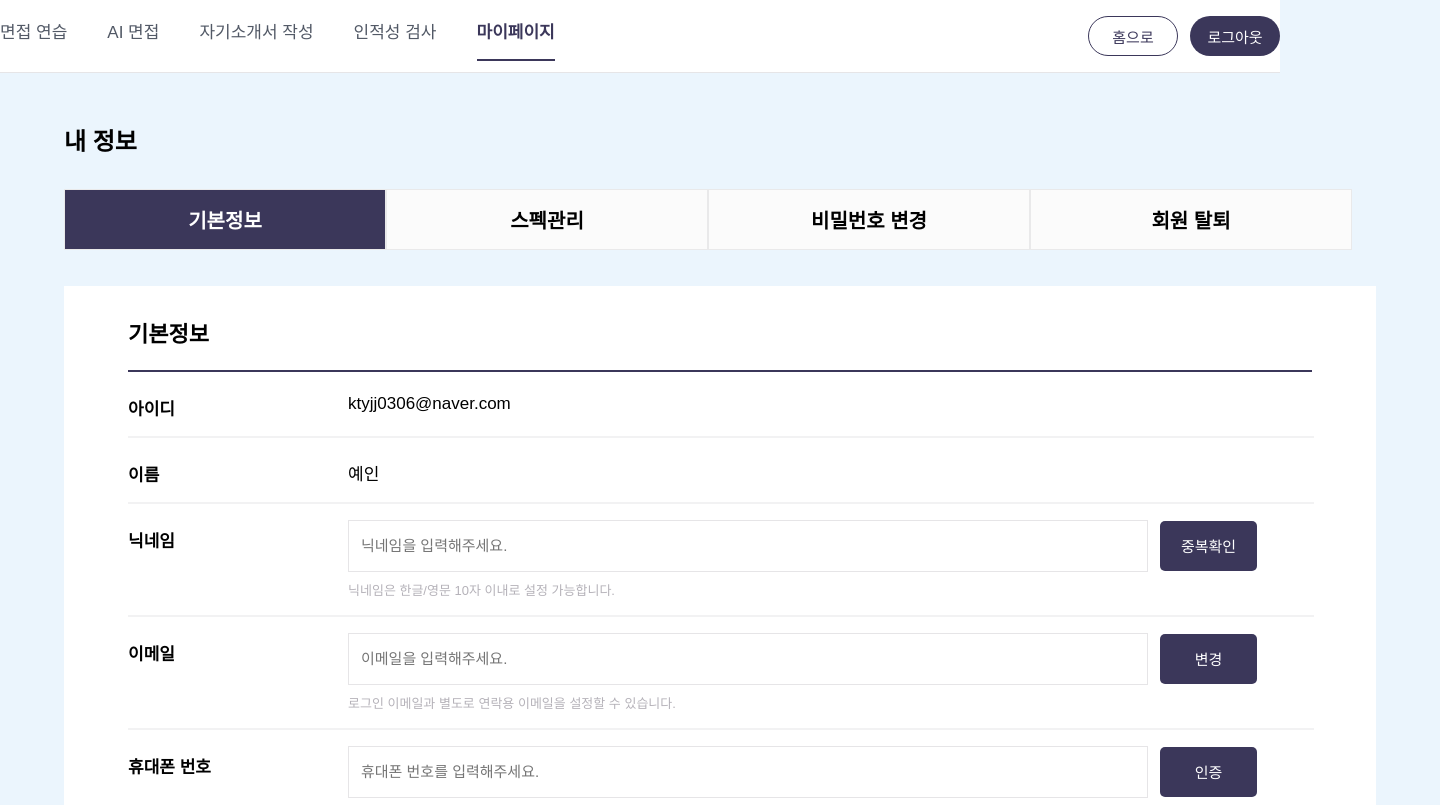
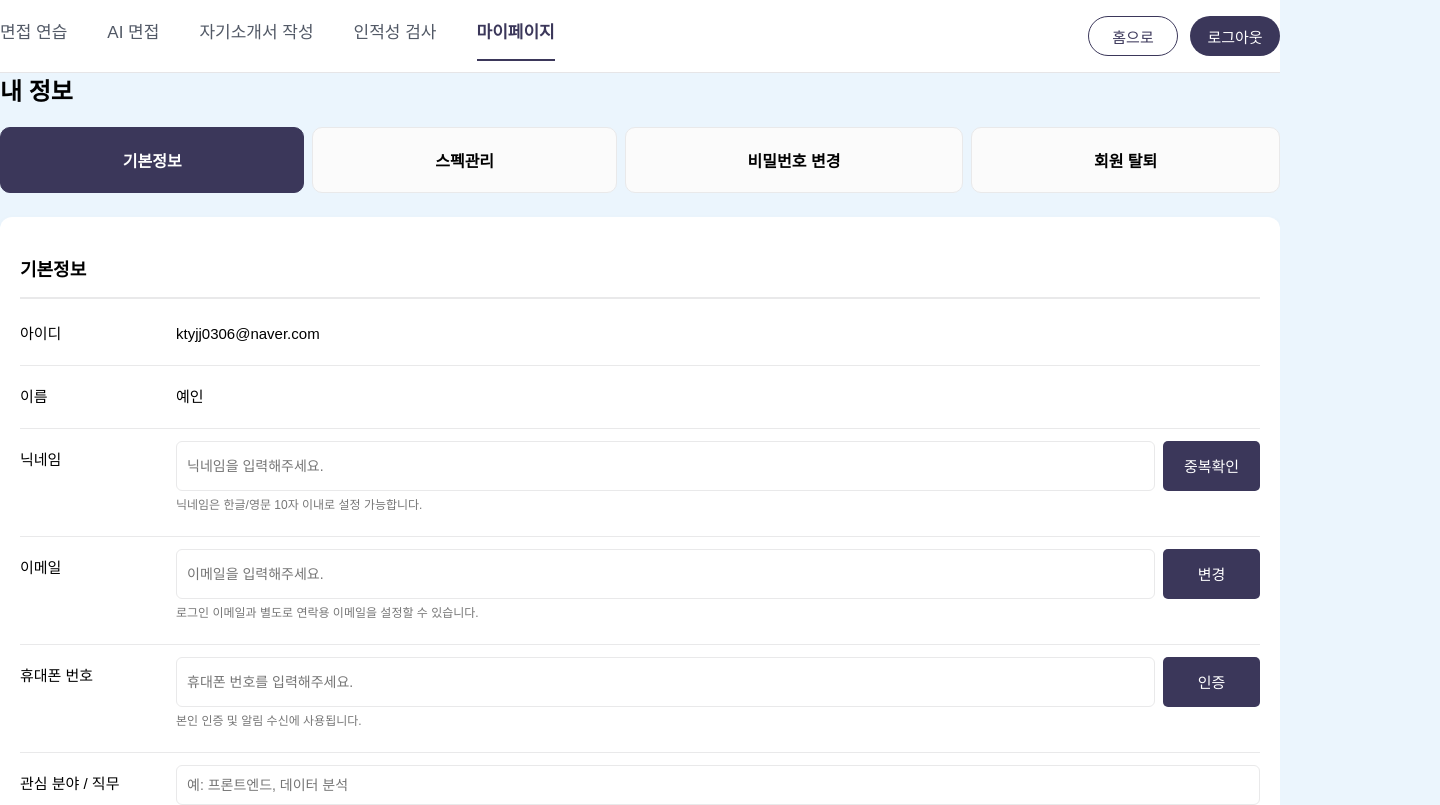
Before and after one commit to 24-AI-Interview/frontend, a React (Create React App) app: page /mypage in a window 1280 px wide. Shown: the top 805 px of the page, 1440 px wide, since content can reach past the window. Built offline with nearby package versions, Linux system fonts and the light colour scheme.

Commit message:
Style: 마이페이지 BasicInfoPage 스타일 수정 #5

```diff
--- a/src/styles/mypage/BasicInfoPage.module.css
+++ b/src/styles/mypage/BasicInfoPage.module.css
@@ -1,149 +1,133 @@
-/* ===== Basic Info (BEM) ===== */
-
-/* Block root */
-.basic-info {
-  position: relative;
-  width: 1440px;
-  height: 1024px;
-  background: #ebf5fd;
-  padding: 30px 64px;
+/* ===== 마이페이지 전용 컨테이너 ===== */
+.mypage-container {
+  max-width: 1320px;
+  margin: 0 auto;
+  padding: 72px 0 0; /* 헤더 높이(72px)만큼 위쪽 여백 */
   box-sizing: border-box;
 }
 
-/* Title */
-.basic-info__title {
-  font-size: 24px;
-  font-weight: 600;
-  color: #000000;
-  margin-bottom: 32px;
+/* 큰 둥근 흰 박스 */
+.bigbox {
+  width: 100%;
+  max-width: 1300px;
+  margin: 0 auto;
+  background: #ffffff;
+  border-radius: 20px;
+  box-shadow: 0 2px 10px rgba(0,0,0,0.05);
+  padding: 24px;
+  box-sizing: border-box;
 }
+
+/* ===== Basic Info (BEM) ===== */
 
 /* Tabs */
 .basic-info__tabs {
   display: flex;
-  margin-bottom: 36px;
+  gap: 8px;
+  margin-bottom: 24px;
 }
-
 .basic-info__tab {
-  width: 320px;
-  height: 59px;
+  flex: 1 1 auto;
+  min-height: 44px;
+  padding: 10px 12px;
   display: flex;
   justify-content: center;
   align-items: center;
   font-weight: 600;
-  font-size: 20px;
+  font-size: 16px;
   border: 1px solid #e9e9ea;
   background: #fbfbfb;
   color: #000;
   cursor: pointer;
+  border-radius: 10px;
 }
-
 .basic-info__tab--active {
   background: #3b375a;
   color: #ffffff;
+  border-color: #3b375a;
 }
 
-/* Content box */
+/* Content box (inner white box) */
 .basic-info__box {
   background: #ffffff;
-  width: 1312px;
-  padding: 8px 64px; /* 상단 공간 줄임 */
-  box-sizing: border-box;
+  border-radius: 12px;
+  padding: 20px;
+  box-shadow: 0 4px 8px rgba(0,0,0,0.05);
 }
 
 /* Section title */
 .basic-info__section-title {
-  font-size: 22px;
-  font-weight: 700;
-  color: #000000;
-  margin: 20 0 15px 0;
+  font-size: 18px;
+  font-weight: 600;
+  margin-bottom: 8px;
 }
 
-/* Separators */
-.basic-info__separator {
-  width: 100%;
-  border: 1px solid #f2f2f3;
+/* 구분선 */
+.basic-info__separator--main {
+  border: none;
+  border-top: 2px solid #e9e9ea;
   margin: 16px 0;
 }
-
-.basic-info__separator--main {
-  border: 1px solid #3b375a;
-  margin-bottom: 16px;
+.basic-info__separator {
+  border: none;
+  border-top: 1px solid #e9e9ea;
+  margin: 12px 0;
 }
 
-/* Rows */
+/* Row */
 .basic-info__row,
 .basic-info__row--group {
   display: flex;
-  align-items: flex-start; /* 텍스트와 입력 필드를 상단에 정렬 */
-  gap: 100px;
+  align-items: flex-start;
+  gap: 16px;
+}
+.basic-info__row {
+  justify-content: space-between;
 }
 
-/* Label */
 .basic-info__label {
-  width: 120px;        /* 라벨 너비 고정 */
-  height: auto;        /* 내용에 따라 높이 자동 */
-  padding-top: 7px;
-  font-size: 17px;
-  font-weight: 600;
-  color: #000;
+  width: 140px;
+  font-weight: 500;
+  font-size: 15px;
+  line-height: 38px;
 }
 
-/* Value (읽기 전용 값) */
 .basic-info__value {
-  padding-top: 6px;
-  font-size: 17px;
-  font-weight: 400;
-  color: #000;
+  flex: 1;
+  font-size: 15px;
+  line-height: 38px;
 }
 
-/* Field (입력 + 설명 묶음) */
+/* Field (input + 설명) */
 .basic-info__field {
-  flex-grow: 1;
+  flex: 1;
+}
+.basic-info__field--inline {
   display: flex;
-  flex-direction: column;
+  align-items: center;
+}
+
+/* Input row */
+.basic-info__input-row {
+  display: flex;
   gap: 8px;
 }
 
-/* Field inline: 한 줄 배치(관심 분야/직무 등) */
-.basic-info__field--inline {
-  flex-grow: 1;
-  display: flex;
-  flex-direction: row;   /* 한 줄 */
-  align-items: center;
-  gap: 12px;
+.basic-info__input {
+  flex: 1;
+  min-height: 38px;
+  padding: 0 10px;
+  border: 1px solid #e9e9ea;
+  border-radius: 6px;
+  font-size: 14px;
 }
 
-/* Input row (input + button) */
-.basic-info__input-row {
-  display: flex;
-  align-items: center;
-  gap: 12px;
+.basic-info__input--wide {
+  width: 100%;
 }
 
-/* Input (반응형 너비 개선 포함) */
-.basic-info__input {
-  height: 52px;
-  border: 1px solid #e6e5e7;
-  padding: 0 12px;
-  font-size: 15px;
-  box-sizing: border-box;
-
-  /* 넓게 + 반응형 */
-  flex: 1 1 560px;   /* 기본 560px 정도 */
-  min-width: 360px;  /* 하한선 */
-  max-width: 800px;  /* 상한선 */
+.basic-info__input-desc {
+  font-size: 12px;
+  color: #777;
+  margin-top: 4px;
 }
-
-/* Input wider (특정 줄만 더 넓게: 관심 분야/직무 등) */
-.basic-info__input--wide {
-  flex: 1 1 720px;
-  max-width: 960px;
-}
-
-/* Input description */
-.basic-info__input-desc {
-  font-size: 13px;
-  color: #b5b2b9;
-  margin: 0;
-}
```
